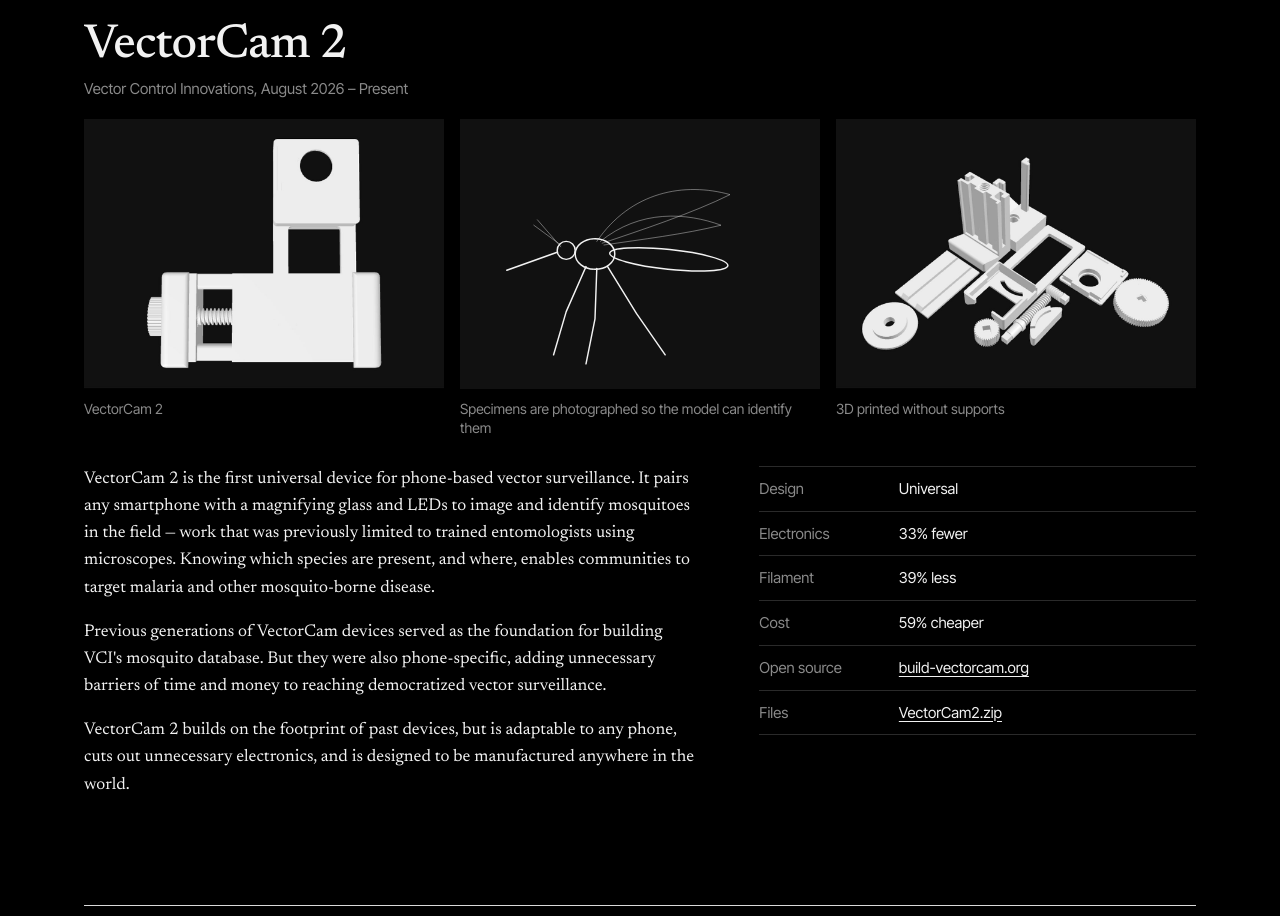
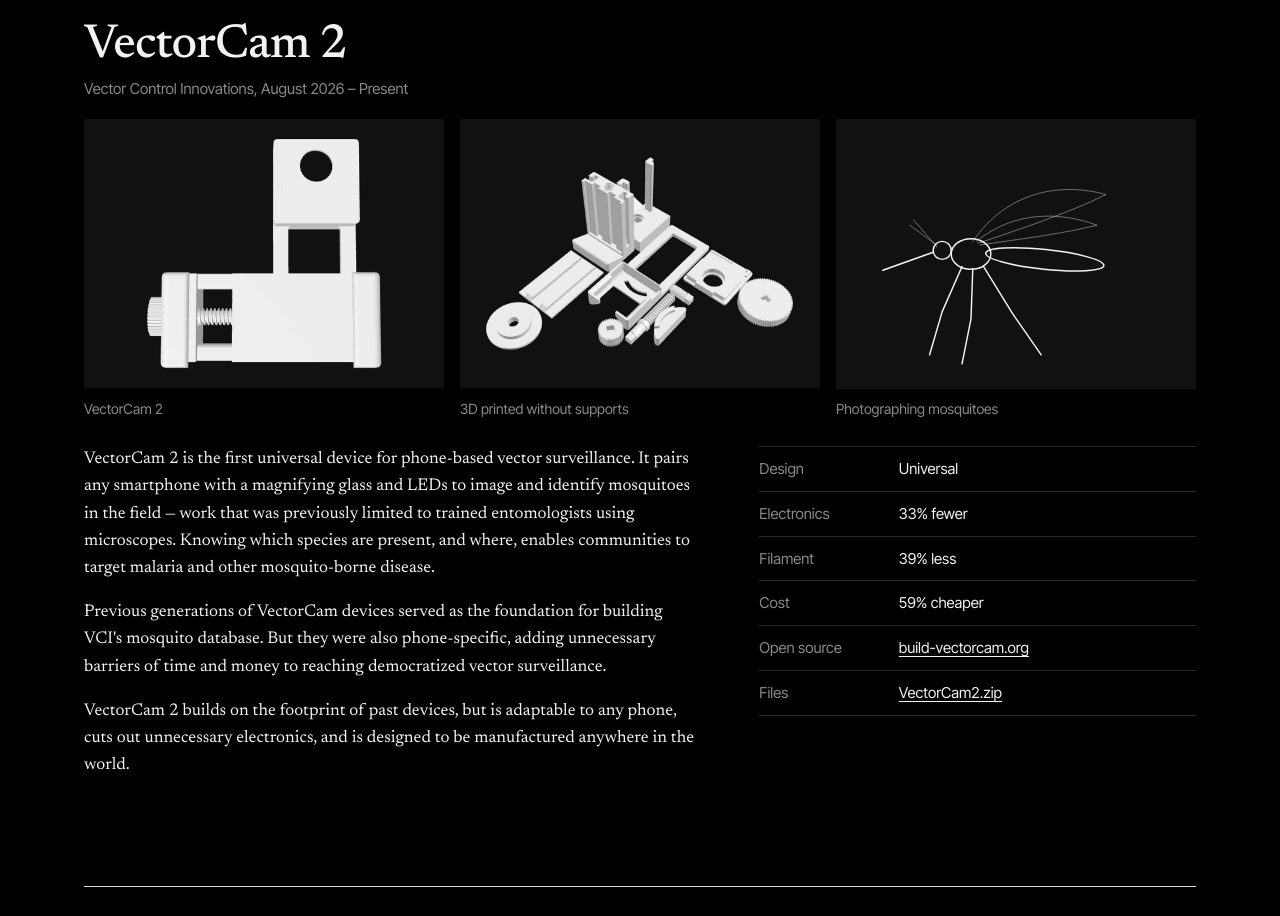
Before and after one commit to t67055/thomashuelskamp.com, a plain HTML site: page index.html in a window 1280 px wide. Shown: the part 824-1740 px from the top of the page. Drawn offline with nearby package versions, Linux system fonts and the light colour scheme; no server answers.

Commit message:
Swap VectorCam 2 images 2 and 3; recaption mosquito image
Co-Authored-By: Claude Opus 5.5 <noreply@anthropic.com>
Claude-Session: https://claude.ai/code/session_018HqdxKVMnZJugJVamVY5ug

```diff
--- a/index.html
+++ b/index.html
@@ -165,6 +165,14 @@ footer{display:flex;justify-content:space-between;gap:12px;flex-wrap:wrap;border
       </figure>
       <figure>
         <div class="frame">
+          <div class="model" data-stl="models/VectorCam2.stl" data-az="5.41" data-el="0.85" data-rotate="false" role="img" aria-label="3D model of the VectorCam 2 print plate">
+            <img src="images/vectorcam2-model.jpg" alt="" width="1200" height="900" loading="lazy">
+          </div>
+        </div>
+        <figcaption>3D printed without supports</figcaption>
+      </figure>
+      <figure>
+        <div class="frame">
           <svg viewBox="0 0 400 300" role="img" aria-label="Line drawing of a mosquito">
             <ellipse class="ink" cx="150" cy="150" rx="22" ry="17"/>
             <ellipse class="ink" cx="232" cy="156" rx="66" ry="11" transform="rotate(6 232 156)"/>
@@ -176,15 +184,7 @@ footer{display:flex;justify-content:space-between;gap:12px;flex-wrap:wrap;border
             <path class="ink" d="M140 164 L118 214 L104 262 M152 166 L150 222 L140 272 M164 164 L196 216 L228 262"/>
           </svg>
         </div>
-        <figcaption>Specimens are photographed so the model can identify them</figcaption>
-      </figure>
-      <figure>
-        <div class="frame">
-          <div class="model" data-stl="models/VectorCam2.stl" data-az="5.41" data-el="0.85" data-rotate="false" role="img" aria-label="3D model of the VectorCam 2 print plate">
-            <img src="images/vectorcam2-model.jpg" alt="" width="1200" height="900" loading="lazy">
-          </div>
-        </div>
-        <figcaption>3D printed without supports</figcaption>
+        <figcaption>Photographing mosquitoes</figcaption>
       </figure>
     </div>
 
```
